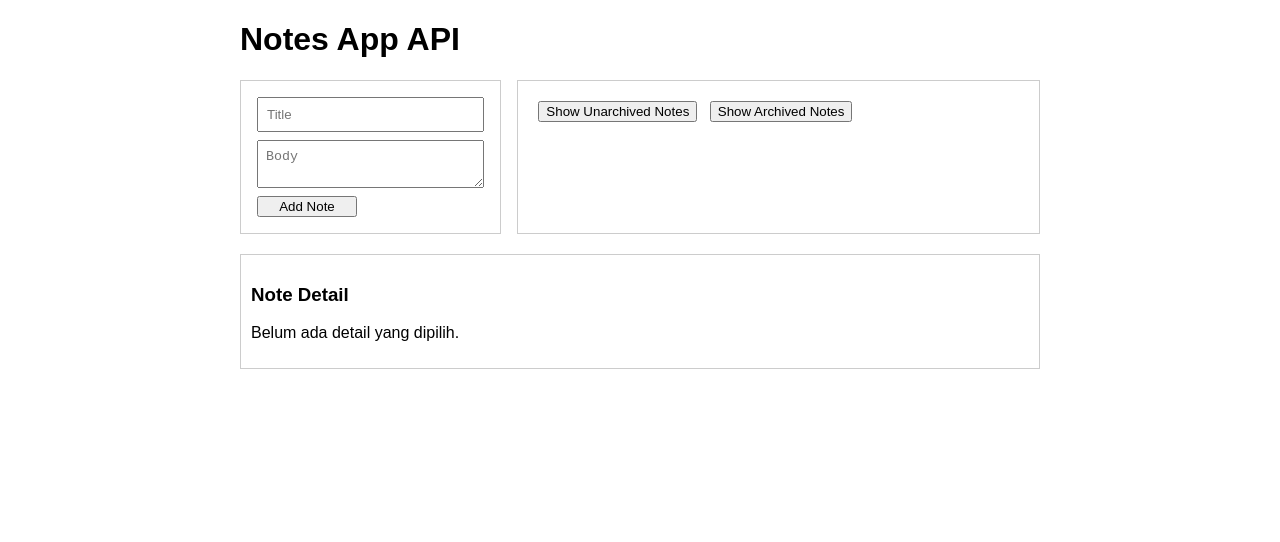
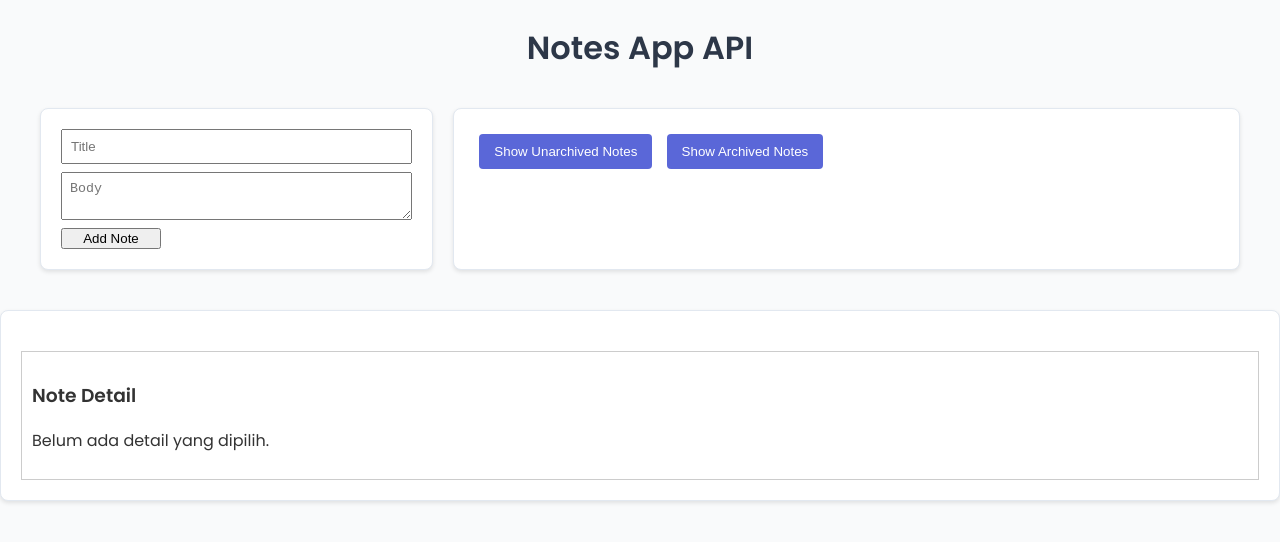
Before and after one commit to Fikri-Rouzan/notes-app-api, a website built with webpack: page src/index.html in a window 1280 px wide. Built offline with nearby package versions, Linux system fonts and the light colour scheme; no server answers.

Commit message:
third commit

```diff
--- a/package.json
+++ b/package.json
@@ -16,6 +16,7 @@
     "babel-loader": "^9.2.1",
     "css-loader": "^7.1.2",
     "html-webpack-plugin": "^5.6.3",
+    "mini-css-extract-plugin": "^2.9.2",
     "style-loader": "^4.0.0",
     "webpack": "^5.98.0",
     "webpack-cli": "^6.0.1",
--- a/src/css/style.css
+++ b/src/css/style.css
@@ -1,29 +1,92 @@
+@import url("https://fonts.googleapis.com/css2?family=Poppins:wght@400;600&display=swap");
+
 body {
-  font-family: sans-serif;
-  max-width: 800px;
-  margin: 20px auto;
-  padding: 0 16px;
+  font-family: "Poppins", sans-serif;
+  background-color: #f9fafb;
+  color: #333;
+  margin: 0;
+  padding: 0;
+}
+
+h1,
+h2,
+h3 {
+  font-weight: 600;
+}
+
+h1 {
+  text-align: center;
+  margin-top: 1.5rem;
+  margin-bottom: 1rem;
+  color: #2d3748;
 }
 
 .container {
   display: grid;
   grid-template-columns: 1fr 2fr;
-  gap: 16px;
-  margin-top: 20px;
+  gap: 20px;
+  max-width: 1200px;
+  margin: 0 auto;
+  padding: 20px;
 }
 
 .left-pane,
 .right-pane {
-  border: 1px solid #ccc;
-  padding: 16px;
+  background-color: #ffffff;
+  border: 1px solid #e2e8f0;
+  border-radius: 8px;
+  padding: 20px;
+  box-shadow: 0 2px 4px rgba(0, 0, 0, 0.1);
 }
 
 button {
+  background-color: #5a67d8;
+  color: #fff;
+  border: none;
+  padding: 10px 15px;
+  margin: 5px;
+  border-radius: 4px;
   cursor: pointer;
-  margin: 4px;
+  font-weight: 500;
+  transition: background-color 0.3s;
+}
+
+button:hover {
+  background-color: #434190;
 }
 
 note-detail {
   display: block;
   margin-top: 20px;
+  background-color: #ffffff;
+  border: 1px solid #e2e8f0;
+  border-radius: 8px;
+  padding: 20px;
+  box-shadow: 0 2px 4px rgba(0, 0, 0, 0.1);
 }
+
+.note-item {
+  margin: 10px 0;
+  padding: 15px;
+  background-color: #ffffff;
+  border: 1px solid #e2e8f0;
+  border-radius: 4px;
+}
+
+note-form form {
+  display: flex;
+  flex-direction: column;
+  gap: 10px;
+}
+
+note-form input,
+note-form textarea {
+  padding: 10px;
+  border: 1px solid #cbd5e0;
+  border-radius: 4px;
+}
+
+loading-indicator .overlay {
+  font-size: 1.5rem;
+  color: #333;
+}
--- a/src/index.html
+++ b/src/index.html
@@ -4,6 +4,10 @@
     <meta charset="UTF-8" />
     <meta name="viewport" content="width=device-width, initial-scale=1" />
     <title>Notes App API</title>
+    <link
+      href="https://fonts.googleapis.com/css2?family=Poppins:wght@400;600&display=swap"
+      rel="stylesheet"
+    />
     <link rel="stylesheet" href="css/style.css" />
   </head>
   <body>
@@ -19,9 +23,7 @@
       </div>
     </div>
     <note-detail></note-detail>
-
     <loading-indicator></loading-indicator>
-
     <script src="js/index.js"></script>
   </body>
 </html>
--- a/src/js/index.js
+++ b/src/js/index.js
@@ -3,6 +3,7 @@ import "../components/note-list.js";
 import "../components/note-detail.js";
 import "../components/loading-indicator.js";
 import { fetchNotes, fetchArchivedNotes } from "./api.js";
+import "../css/style.css";
 
 document.addEventListener("DOMContentLoaded", () => {
   const showUnarchivedBtn = document.getElementById("showUnarchivedBtn");
--- a/webpack.common.js
+++ b/webpack.common.js
@@ -1,10 +1,11 @@
 const path = require("path");
 const HtmlWebpackPlugin = require("html-webpack-plugin");
+const MiniCssExtractPlugin = require("mini-css-extract-plugin");
 
 module.exports = {
   entry: "./src/js/index.js",
   output: {
-    filename: "bundle.[contenthash].js",
+    filename: "js/index.js",
     path: path.resolve(__dirname, "dist"),
     clean: true,
   },
@@ -12,13 +13,17 @@ module.exports = {
     new HtmlWebpackPlugin({
       template: "./src/index.html",
       filename: "index.html",
+      inject: false,
+    }),
+    new MiniCssExtractPlugin({
+      filename: "css/style.css",
     }),
   ],
   module: {
     rules: [
       {
         test: /\.css$/i,
-        use: ["style-loader", "css-loader"],
+        use: [MiniCssExtractPlugin.loader, "css-loader"],
       },
       {
         test: /\.js$/,
```
Also changed, not shown: 1 other file.
